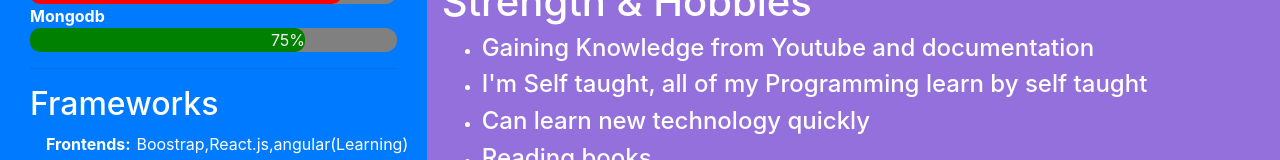
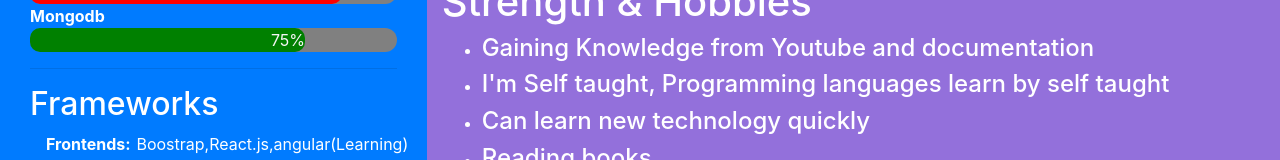
Before and after one commit to ELAVARASAN-23/elavarasan_resume, a plain HTML site: page index.html in a window 1280 px wide. Shown: the part 833-993 px from the top of the page. Drawn offline with nearby package versions, Linux system fonts and the light colour scheme.

Commit message:
Update index.html

```diff
--- a/index.html
+++ b/index.html
@@ -116,7 +116,7 @@
 				<h1>Strength & Hobbies</h1>
 				<ul>
 					<li><h4>Gaining Knowledge from Youtube and documentation</h4></li>
-					<li><h4>I'm Self taught, all of my Programming learn by self taught</h4></li>
+					<li><h4>I'm Self taught, Programming languages learn by self taught</h4></li>
 				      <li><h4>Can learn new technology quickly</h4></li>
   <li><h4>Reading books</h4></li>
 
```
